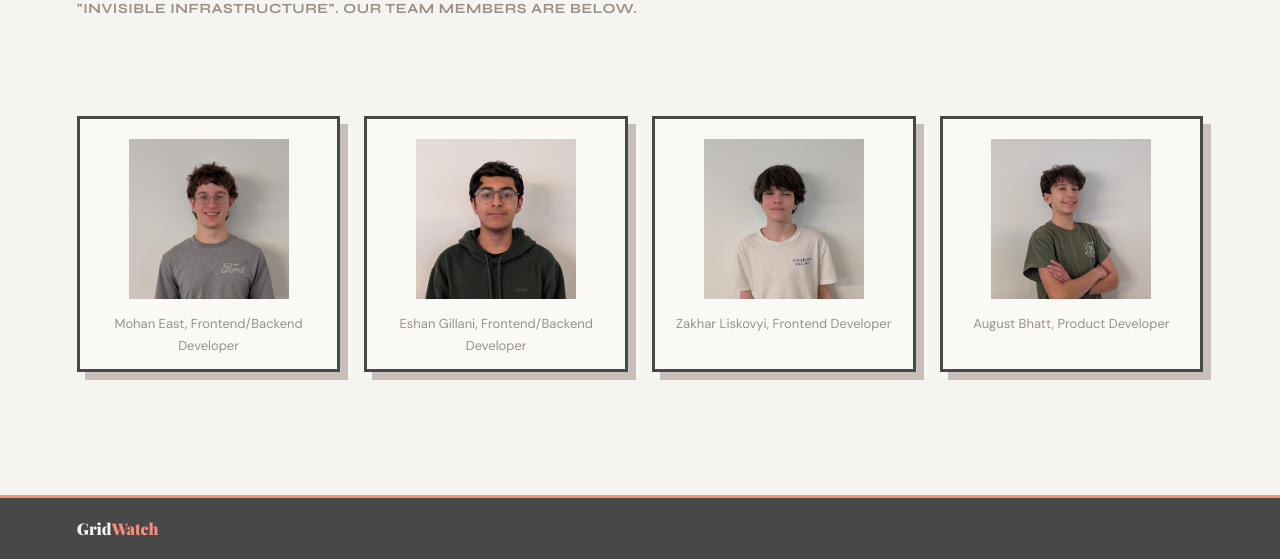
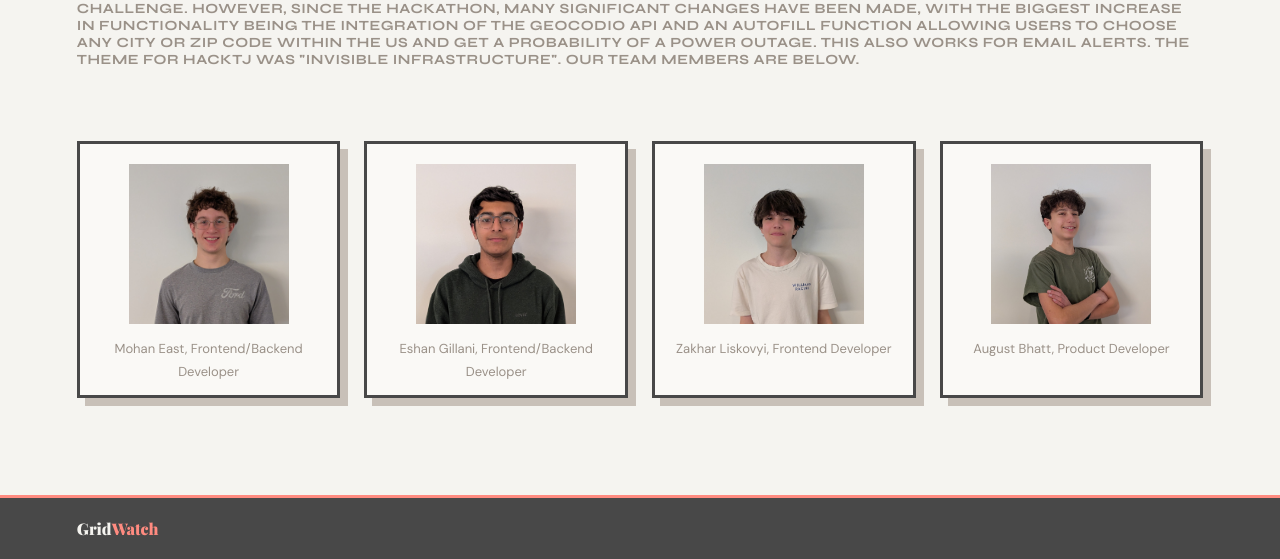
Before and after one commit to EshanGillani/GridWatch, a website: page public/about.html in a window 1280 px wide. Shown: the part 241-800 px from the top of the page. Drawn offline with nearby package versions, Linux system fonts and the light colour scheme; a web font is replaced by a local one.

Commit message:
Update about.html

```diff
--- a/public/about.html
+++ b/public/about.html
@@ -80,7 +80,7 @@
 
   <div class="content">
     <h1> About Grid<em>Watch</em></h1>
-    <h3>This website was created during HackTJ, the nation's  largest high school hackathon. The theme this year was "Invisible Infrastructure". Our team members are below.</h3>
+    <h3>This website was started during HackTJ, the nation's  largest high school hackathon, where it won the Terac challenge. However, since the hackathon, many significant changes have been made, with the biggest increase in functionality being the integration of the Geocodio API and an autofill function allowing users to choose any city or zip code within the US and get a probability of a power outage. This also works for email alerts. The theme for HackTJ was "Invisible Infrastructure". Our team members are below.</h3>
  <div style="flex: 1; display: flex; justify-content: center; align-items: center;">
   <div style="display: grid; grid-template-columns: repeat(4, 1fr); gap: 24px;">
 
```
